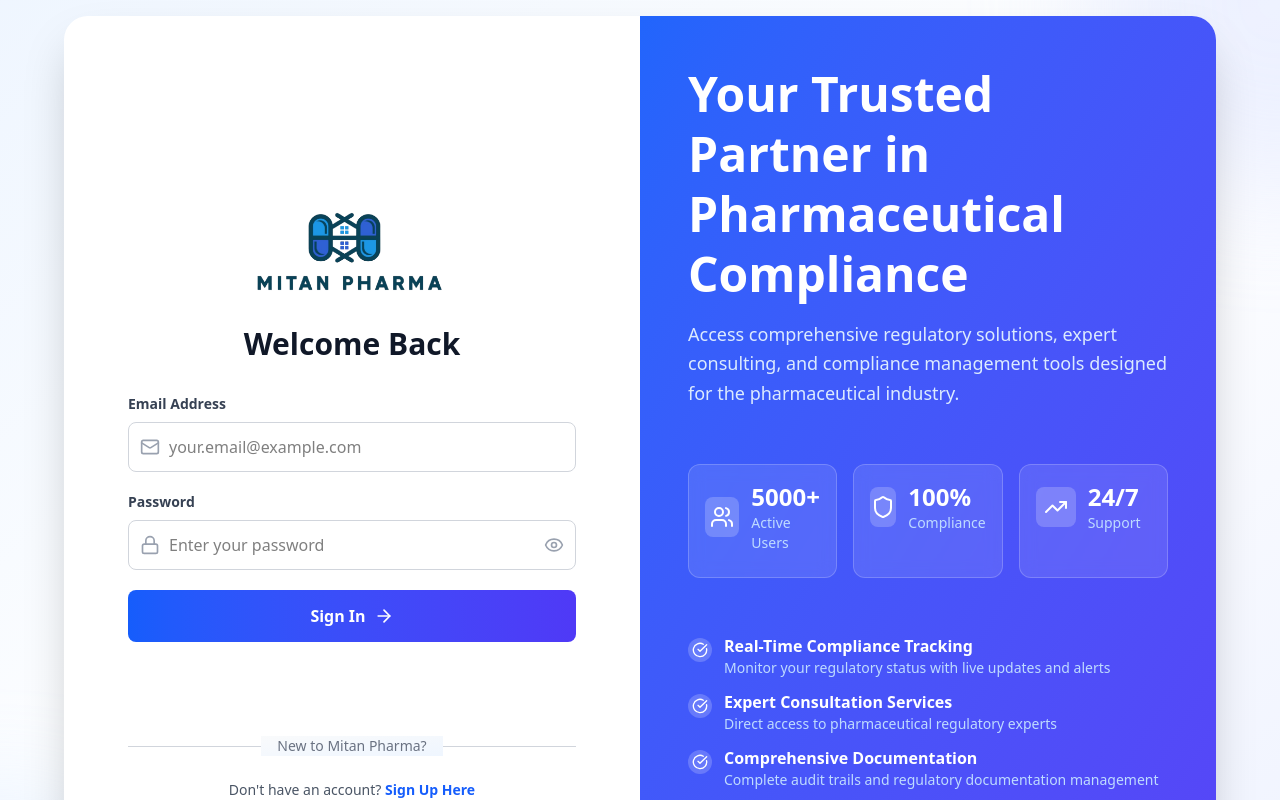
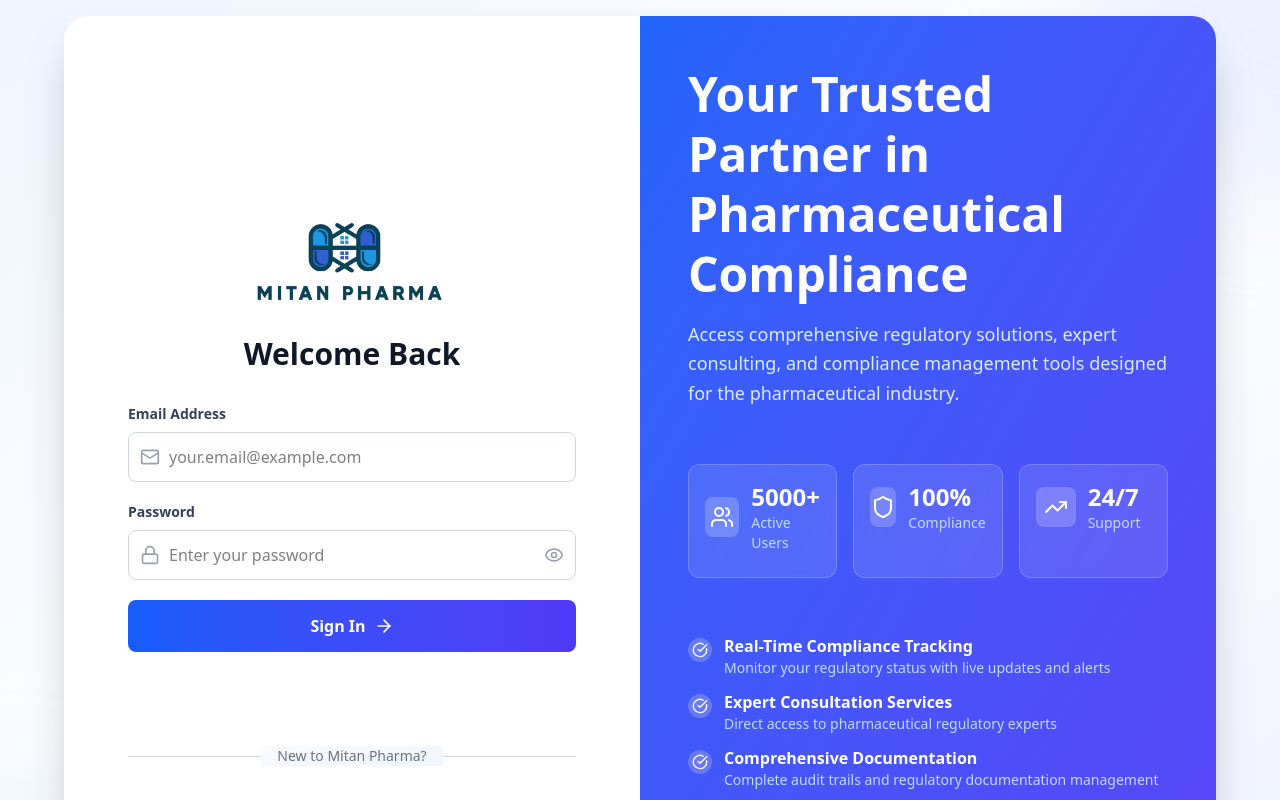
Before and after one commit to mitanpharma/Mitan-Pharma, a React (Vite) app in the folder Mitan Frontend/: page /login in a window 1280 px wide. Shown: the top 800 px of the page. Built offline with nearby package versions, Linux system fonts and the light colour scheme.

Commit message:
removed signup

```diff
--- a/Mitan Frontend/src/components/Login.jsx
+++ b/Mitan Frontend/src/components/Login.jsx
@@ -104,9 +104,7 @@ export default function Login() {
         // ✅ Navigate based on role
         if (userRole === "admin") {
           Navigate("/admin/dashboard");
-          toast.success(
-            `Hii Naveen! Welcome back to Mitan Pharma!`
-          );
+          toast.success(`Hii Naveen! Welcome back to Mitan Pharma!`);
         } else {
           Navigate("/home");
           toast.success("Login Successful! Welcome to Mitan Pharma!");
@@ -482,25 +480,6 @@ export default function Login() {
                     </span>
                   </div>
                 </div>
-
-                {/* Sign Up Link */}
-                <div
-                  className={`text-center transition-all duration-1000 delay-800 ${
-                    animated
-                      ? "opacity-100 translate-y-0"
-                      : "opacity-0 translate-y-5"
-                  }`}
-                >
-                  <p className="text-sm text-gray-600">
-                    Don't have an account?{" "}
-                    <span
-                      onClick={signupPage}
-                      className="text-blue-600 hover:text-blue-700 font-bold transition-colors duration-300 cursor-pointer"
-                    >
-                      Sign Up Here
-                    </span>
-                  </p>
-                </div>
               </div>
             </div>
           </div>
```
